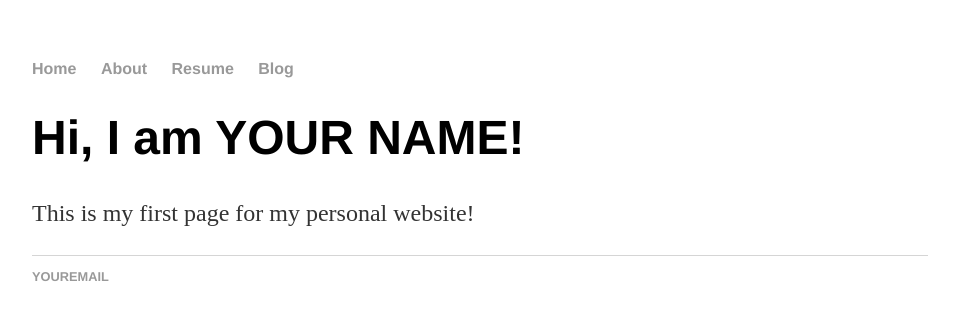
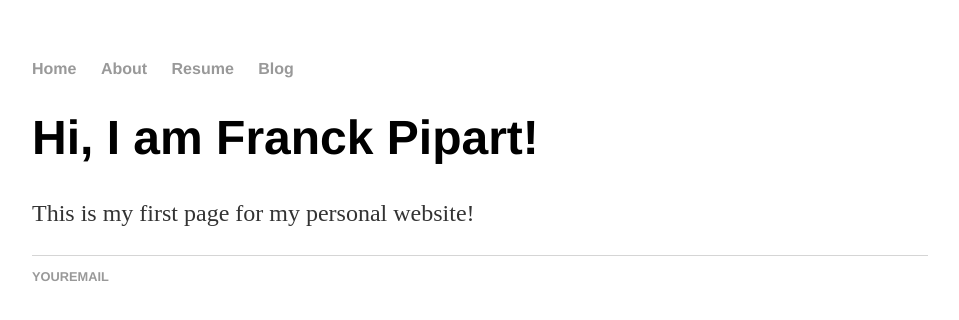
Before and after one commit to fpipart/fpipart, a plain HTML site: page index.html in a window 1280 px wide. Shown: the whole page, without its empty margins (160-1119 px from the left). Drawn offline with Linux system fonts and the light colour scheme.

Commit message:
Update index.html

```diff
--- a/index.html
+++ b/index.html
@@ -15,7 +15,7 @@
    </nav>
    <div class=”container”>
      <div class=”blurb”>
-       <h1>Hi, I am YOUR NAME!</h1>
+       <h1>Hi, I am Franck Pipart!</h1>
        <p>This is my first page for my personal website!</a></p>
      </div>
    </div>
```
